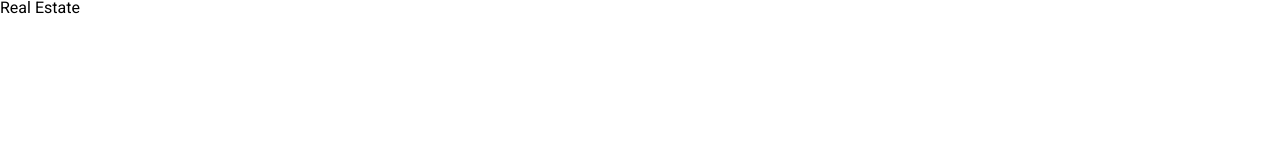
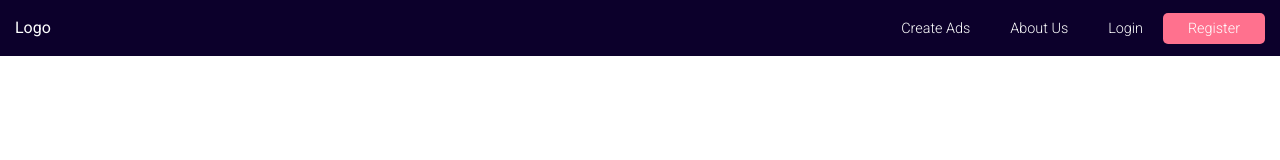
Before and after one commit to Dylan-Hedges/React-Real-Estate-App, a React app: page / in a window 1280 px wide. Built offline with nearby package versions, Linux system fonts and the light colour scheme.

Commit message:
Added header component, added CSS header and CSS variable files

```diff
--- /dev/null
+++ b/assets/js/realEstate/Header.js
@@ -0,0 +1,26 @@
+import React, { Component} from 'react'
+import ReactDOM from 'react-dom'
+
+export default class Header extends Component {
+  constructor () {
+    super()
+    this.state = {
+      name: 'Joe'
+    }
+  }
+  clickedBtn = () => {
+    console.log('swag')
+  }
+  render () {
+    return (
+      <header>
+        <div className="logo"> Logo </div>
+        <nav>
+          <a href="#">Create Ads</a>
+          <a href="#">About Us</a>
+          <a href="#">Login</a>
+          <a href="#" className="register-btn">Register</a>
+        </nav>
+      </header>)
+  }
+}
--- a/assets/js/realEstate/realEstate.js
+++ b/assets/js/realEstate/realEstate.js
@@ -1,5 +1,7 @@
 import React, { Component} from 'react'
 import ReactDOM from 'react-dom'
+import Header from './Header.js';
+
 
 class App extends Component {
   constructor () {
@@ -12,7 +14,10 @@ class App extends Component {
     console.log('swag')
   }
   render () {
-    return (<div>Real Estate</div>)
+    return (
+      <div>
+        <Header />
+      </div>)
   }
 }
 
--- /dev/null
+++ b/assets/sass/_listings.scss
@@ -0,0 +1,36 @@
+header{
+  background: #0C002B;
+  color: white;
+  //Lets us see the background
+  overflow: auto;
+  padding: 20px 15px;
+
+  .logo {
+    float: left;
+  }
+
+  nav {
+    float: right;
+    a {
+      color: white;
+      text-decoration: none;
+      padding: 7px 20px;
+      text-transform: capitalize;
+      font-weight: 300;
+      font-size: 0.9rem;
+      &:hover{
+        color: #FF718E;
+      }
+      &.register-btn {
+        background: $pink;
+        padding: 7px 25px;
+        text-align: center;
+        color: white;
+        border-radius: 5px;
+      }
+    }
+  }
+
+
+
+}
--- /dev/null
+++ b/assets/sass/_variables.scss
@@ -0,0 +1,5 @@
+$darkpurple: #0C002B;
+$grey: #FAF7F5;
+$offwhite: #FFFEFF;
+$pink: #FF718E;
+$darkgrey: #AdA8AA;
--- a/assets/sass/main.scss
+++ b/assets/sass/main.scss
@@ -1,7 +1,10 @@
 @import url( 'https://fonts.googleapis.com/css?family=Roboto:100,300,400,500,700');
+@import "variables";
 @import "reset";
 
 body {
   font-family: 'Roboto', sans-serif;
   // background: purple;
 }
+
+@import "listings";
--- a/public/js/components/realEstate.js
+++ b/public/js/components/realEstate.js
@@ -1,6 +1,98 @@
 webpackJsonp([0],{
 
-/***/ 98:
+/***/ 97:
+/***/ (function(module, exports, __webpack_require__) {
+
+"use strict";
+
+
+Object.defineProperty(exports, "__esModule", {
+  value: true
+});
+
+var _createClass = function () { function defineProperties(target, props) { for (var i = 0; i < props.length; i++) { var descriptor = props[i]; descriptor.enumerable = descriptor.enumerable || false; descriptor.configurable = true; if ("value" in descriptor) descriptor.writable = true; Object.defineProperty(target, descriptor.key, descriptor); } } return function (Constructor, protoProps, staticProps) { if (protoProps) defineProperties(Constructor.prototype, protoProps); if (staticProps) defineProperties(Constructor, staticProps); return Constructor; }; }();
+
+var _react = __webpack_require__(24);
+
+var _react2 = _interopRequireDefault(_react);
+
+var _reactDom = __webpack_require__(25);
+
+var _reactDom2 = _interopRequireDefault(_reactDom);
+
+function _interopRequireDefault(obj) { return obj && obj.__esModule ? obj : { default: obj }; }
+
+function _classCallCheck(instance, Constructor) { if (!(instance instanceof Constructor)) { throw new TypeError("Cannot call a class as a function"); } }
+
+function _possibleConstructorReturn(self, call) { if (!self) { throw new ReferenceError("this hasn't been initialised - super() hasn't been called"); } return call && (typeof call === "object" || typeof call === "function") ? call : self; }
+
+function _inherits(subClass, superClass) { if (typeof superClass !== "function" && superClass !== null) { throw new TypeError("Super expression must either be null or a function, not " + typeof superClass); } subClass.prototype = Object.create(superClass && superClass.prototype, { constructor: { value: subClass, enumerable: false, writable: true, configurable: true } }); if (superClass) Object.setPrototypeOf ? Object.setPrototypeOf(subClass, superClass) : subClass.__proto__ = superClass; }
+
+var Header = function (_Component) {
+  _inherits(Header, _Component);
+
+  function Header() {
+    _classCallCheck(this, Header);
+
+    var _this = _possibleConstructorReturn(this, (Header.__proto__ || Object.getPrototypeOf(Header)).call(this));
+
+    _this.clickedBtn = function () {
+      console.log('swag');
+    };
+
+    _this.state = {
+      name: 'Joe'
+    };
+    return _this;
+  }
+
+  _createClass(Header, [{
+    key: 'render',
+    value: function render() {
+      return _react2.default.createElement(
+        'header',
+        null,
+        _react2.default.createElement(
+          'div',
+          { className: 'logo' },
+          ' Logo '
+        ),
+        _react2.default.createElement(
+          'nav',
+          null,
+          _react2.default.createElement(
+            'a',
+            { href: '#' },
+            'Create Ads'
+          ),
+          _react2.default.createElement(
+            'a',
+            { href: '#' },
+            'About Us'
+          ),
+          _react2.default.createElement(
+            'a',
+            { href: '#' },
+            'Login'
+          ),
+          _react2.default.createElement(
+            'a',
+            { href: '#', className: 'register-btn' },
+            'Register'
+          )
+        )
+      );
+    }
+  }]);
+
+  return Header;
+}(_react.Component);
+
+exports.default = Header;
+
+/***/ }),
+
+/***/ 99:
 /***/ (function(module, exports, __webpack_require__) {
 
 "use strict";
@@ -8,13 +100,17 @@ webpackJsonp([0],{
 
 var _createClass = function () { function defineProperties(target, props) { for (var i = 0; i < props.length; i++) { var descriptor = props[i]; descriptor.enumerable = descriptor.enumerable || false; descriptor.configurable = true; if ("value" in descriptor) descriptor.writable = true; Object.defineProperty(target, descriptor.key, descriptor); } } return function (Constructor, protoProps, staticProps) { if (protoProps) defineProperties(Constructor.prototype, protoProps); if (staticProps) defineProperties(Constructor, staticProps); return Constructor; }; }();
 
-var _react = __webpack_require__(32);
+var _react = __webpack_require__(24);
 
 var _react2 = _interopRequireDefault(_react);
 
-var _reactDom = __webpack_require__(33);
+var _reactDom = __webpack_require__(25);
 
 var _reactDom2 = _interopRequireDefault(_reactDom);
+
+var _Header = __webpack_require__(97);
+
+var _Header2 = _interopRequireDefault(_Header);
 
 function _interopRequireDefault(obj) { return obj && obj.__esModule ? obj : { default: obj }; }
 
@@ -48,7 +144,7 @@ var App = function (_Component) {
       return _react2.default.createElement(
         'div',
         null,
-        'Real Estate'
+        _react2.default.createElement(_Header2.default, null)
       );
     }
   }]);
@@ -62,4 +158,4 @@ _reactDom2.default.render(_react2.default.createElement(App, null), app);
 
 /***/ })
 
-},[98]);
+},[99]);
```
Also changed, not shown: public/css/main.css, public/js/components/vendor.js.
